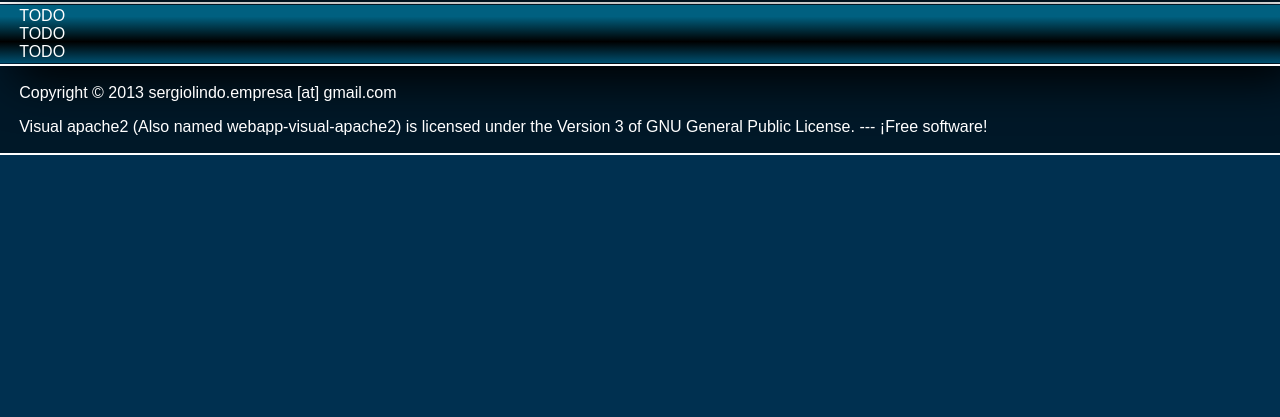
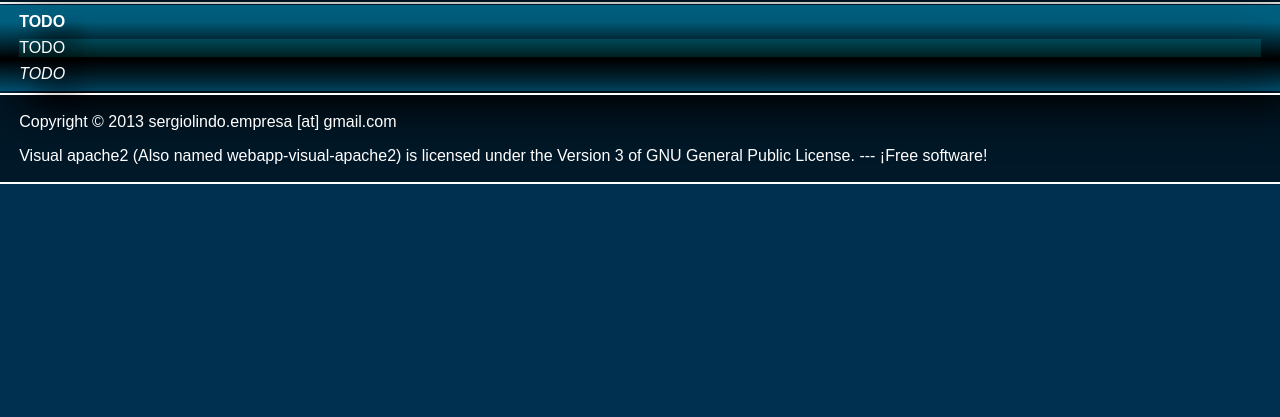
Before and after one commit to software-for-life/webapp-visual-apache2, a PHP site: page / in a window 1280 px wide. Shown: the part 105-522 px from the top of the page. Run offline with PHP 8.4, Linux system fonts and the light colour scheme.

Commit message:
Add some styles.

```diff
--- a/css/web-visualapache2.css
+++ b/css/web-visualapache2.css
@@ -41,7 +41,19 @@ header #aLogo img {
 	background-image: -webkit-linear-gradient(bottom, rgb(0,80,112) 0%, rgb(0,0,0) 37%, rgb(0,96,128) 80%);
 	background-image: -o-linear-gradient(bottom, rgb(0,80,112) 0%, rgb(0,0,0) 37%, rgb(0,96,128) 80%);
 	box-shadow: 1em 1em 3em black;
-	padding: .1em 1.2em;
+	padding: .5em 1.2em;
+	text-shadow: 1em 1em 1em black;
+}
+#sectionContent header {
+	font-weight:bold;
+}
+#sectionContent div {
+	background: rgba(0,255,255, .1);
+	box-shadow: 1em 1em 3em black;
+	margin: .5em 0;
+}
+#sectionContent footer {
+	font-style:italic;
 }
 
 
--- a/index.html
+++ b/index.html
@@ -30,7 +30,7 @@
 
 	<section id="sectionContent">
 		<header>TODO</header>
-		TODO
+		<div>TODO</div>
 		<footer>TODO</footer>
 	</section>
 
```
